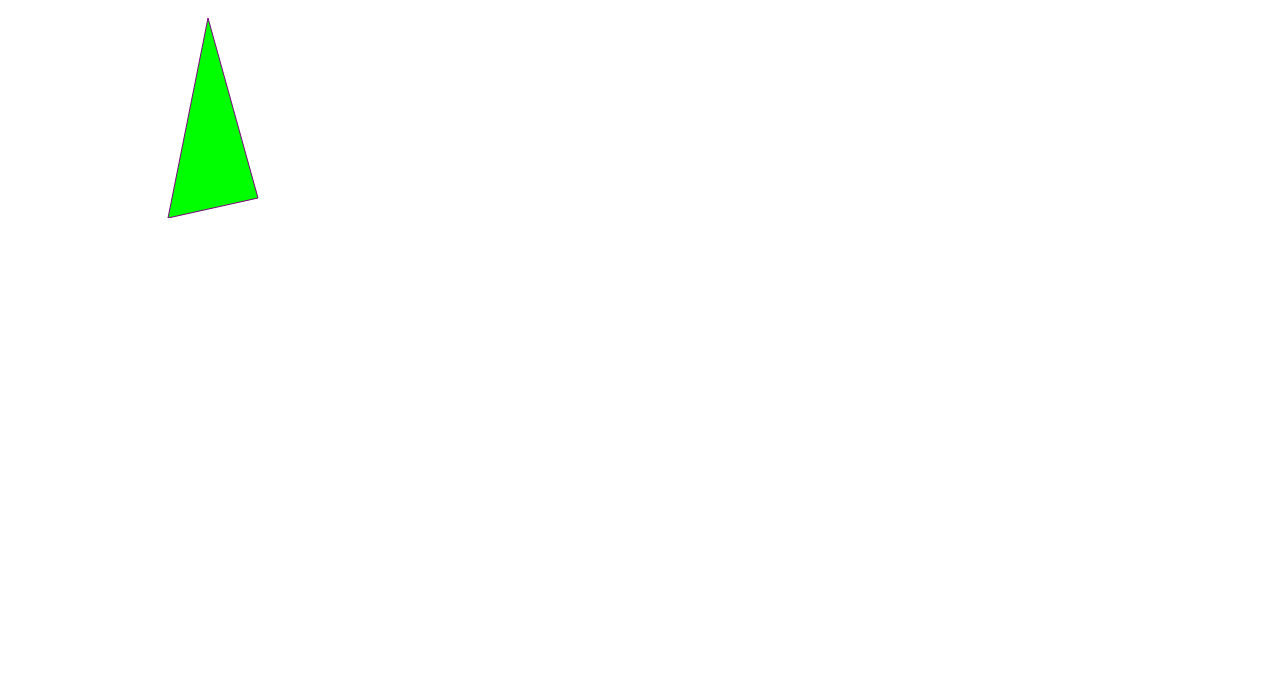
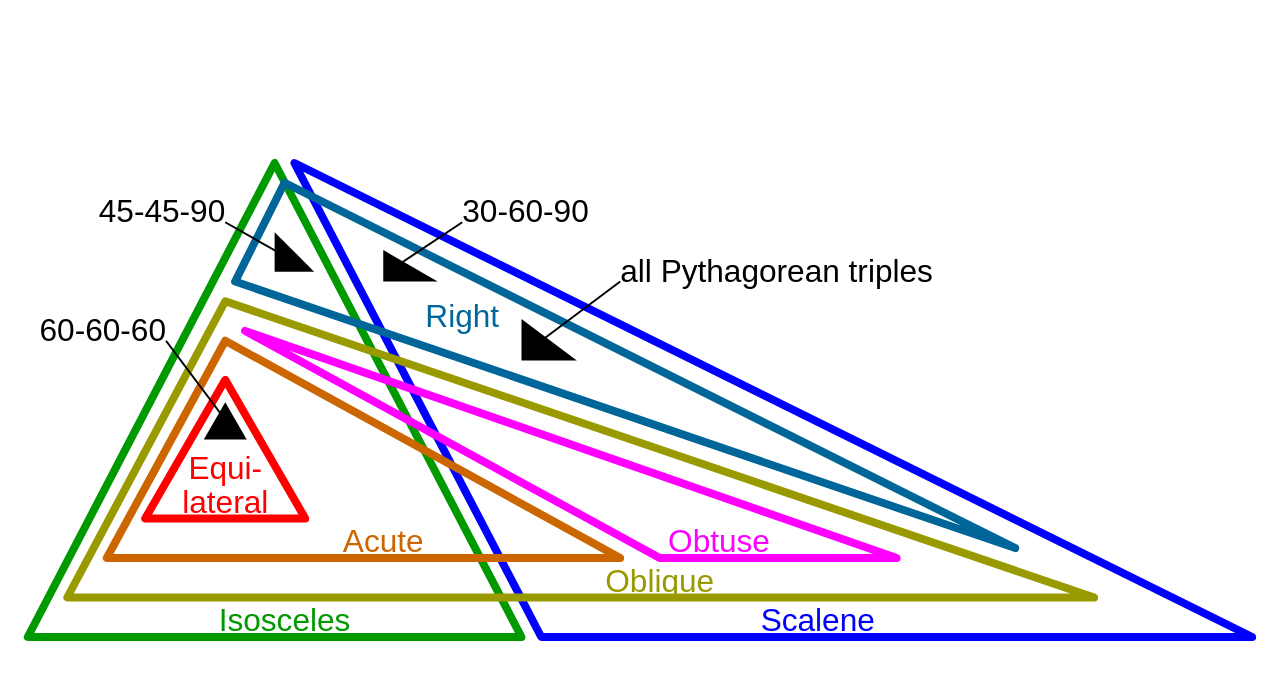
Before and after one commit to davidnuon/triangles, a plain HTML site: page index.html in a window 1280 px wide. Drawn offline with Linux system fonts and the light colour scheme.

Commit message:
Update index.html

```diff
--- a/index.html
+++ b/index.html
@@ -1,3 +1,38 @@
-<svg height="210" width="500">
-  <polygon points="200,10 250,190 160,210" style="fill:lime;stroke:purple;stroke-width:1" />
+
+<!DOCTYPE svg PUBLIC "-//W3C//DTD SVG 1.1//EN" "http://www.w3.org/Graphics/SVG/1.1/DTD/svg11.dtd">
+<svg version="1.1" xmlns="http://www.w3.org/2000/svg" xmlns:xlink="http://www.w3.org/1999/xlink" width="100%" height="100%" viewBox="-110 -188 640 256">
+ <title>Euler diagram of types of triangles</title>
+ <desc>Euler diagram of types of triangles, using the definition that isosceles triangles have at least 2 equal sides, i.e. equilateral triangles are isosceles; by CMG Lee.</desc>
+ <g fill="none">
+  <g stroke-width="4" stroke-linejoin="round">
+   <path id="sca" d="M  35 -180     L  160    60 H 520    Z" stroke="#0000ff"/>
+   <path id="iso" d="M  25 -180     L -100    60 H 150    Z" stroke="#009900"/>
+   <path id="rig" d="M  30 -170     L    5  -120 L 400 15 Z" stroke="#006699"/>
+   <path id="obl" d="M   0 -110     L  -80    40 H 440    Z" stroke="#999900"/>
+   <path id="obt" d="M  10  -95     L  220    20 H 340    Z" stroke="#ff00ff"/>
+   <path id="acu" d="M   0  -90     L  -60    20 H 200    Z" stroke="#cc6600"/>
+   <path id="equ" d="M   0  -70.226 L  -40.545 0 H 40.545 Z" stroke="#ff0000"/>
+   <path id="t60" d="M   0  -58.817 L -10.864 -40 H 10.864 Z" fill="#000000"/>
+   <path id="t45" d="M  25  -145    V -125   H 45 Z" fill="#000000"/>
+   <path id="t30" d="M  80  -135.906 V -120 H 107.550 Z" fill="#000000"/>
+   <path id="t34" d="M  150  -101 V -80 H 178 Z" fill="#000000"/>
+  </g>
+  <g font-family="sans-serif" font-size="16" text-anchor="middle">
+   <text x="300"  y="57"  fill="#0000ff">Scalene</text>
+   <text x="30"   y="57"  fill="#009900">Isosceles</text>
+   <text x="120"  y="-97" fill="#006699">Right</text>
+   <text x="220"  y="37"  fill="#999900">Oblique</text>
+   <text x="250"  y="17"  fill="#ff00ff">Obtuse</text>
+   <text x="80"   y="17"  fill="#cc6600">Acute</text>
+   <text x="0"    y="-20" fill="#ff0000"><tspan>Equi-</tspan><tspan x="0" y="-3">lateral</tspan></text>
+   <line x1="0"   y1="-50"  x2="-30" y2="-90"   stroke="#000000"/>
+   <text x="-30"  y="-90"   text-anchor="end"   fill="#000000">60-60-60</text>
+   <line x1="30"  y1="-133" x2="0" y2="-150"    stroke="#000000"/>
+   <text x="0"    y="-150"  text-anchor="end"   fill="#000000">45-45-90</text>
+   <line x1="90"  y1="-130" x2="120" y2="-150"  stroke="#000000"/>
+   <text x="120"  y="-150"  text-anchor="start" fill="#000000">30-60-90</text>
+   <line x1="160" y1="-90"  x2="200" y2="-120"  stroke="#000000"/>
+   <text x="200"  y="-120"  text-anchor="start" fill="#000000">all Pythagorean triples</text>
+  </g>
+ </g>
 </svg>
```
